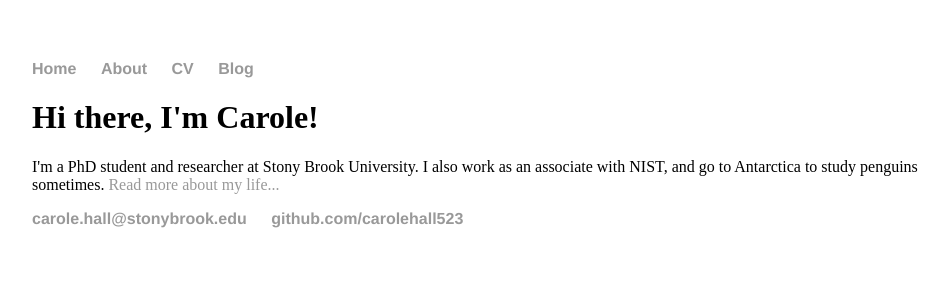
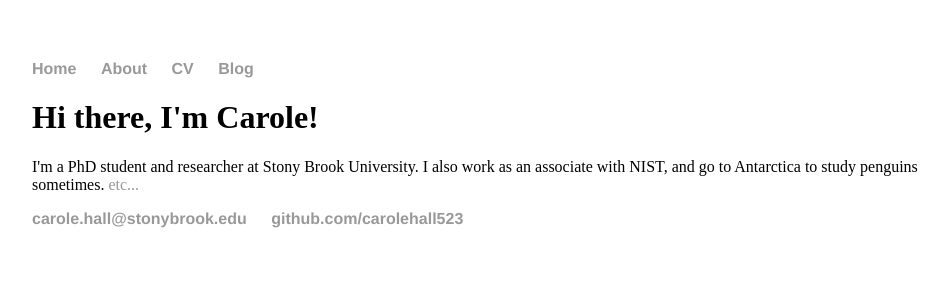
Before and after one commit to carolehall523/carolehall523.github.io, a Jekyll site: the page built from index.html, in a window 1280 px wide. Shown: the top 300 px of the page, without its empty margins (160-1108 px from the left). Built offline with Jekyll 4.4.1, drawn with Linux system fonts in a browser that asks for light colours.

Commit message:
Update index.html

```diff
--- a/index.html
+++ b/index.html
@@ -4,5 +4,5 @@ title: Carole Hall, PhD Student & Researcher
 ---
 <div class="blurb">
 	<h1>Hi there, I'm Carole!</h1>
-	<p>I'm a PhD student and researcher at Stony Brook University. I also work as an associate with NIST, and go to Antarctica to study penguins sometimes. <a href="/about">Read more about my life...</a></p>
+	<p>I'm a PhD student and researcher at Stony Brook University. I also work as an associate with NIST, and go to Antarctica to study penguins sometimes. <a href="/about">etc...</a></p>
 </div><!-- /.blurb -->
```
